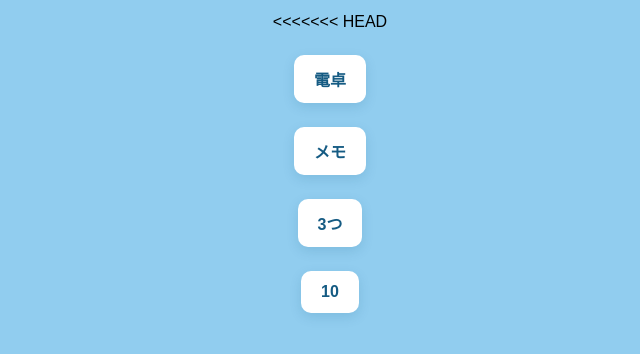
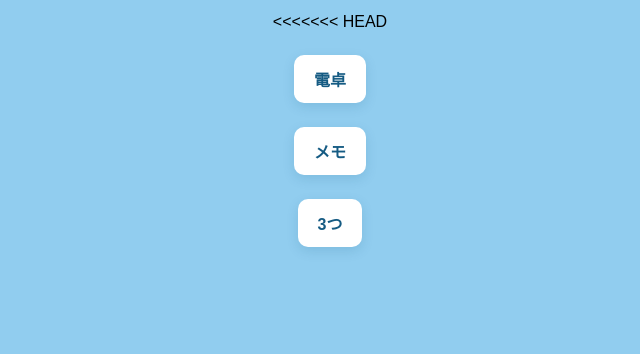
Before and after one commit to landorengou/storm, a plain HTML site: page index.html in a window 1280 px wide. Shown: the part 160-514 px from the top of the page, without its empty margins (310-950 px from the left). Drawn offline with Linux system fonts and the light colour scheme.

Commit message:
aiuaiuaiu

```diff
--- a/index.html
+++ b/index.html
@@ -25,10 +25,6 @@
         <a href="3storm.html">3つ</a>
     </div>
 
-    <div class="link-box">
-        <a href="code.html">10</a>
-    </div>
-
 
 
 </html>
```
